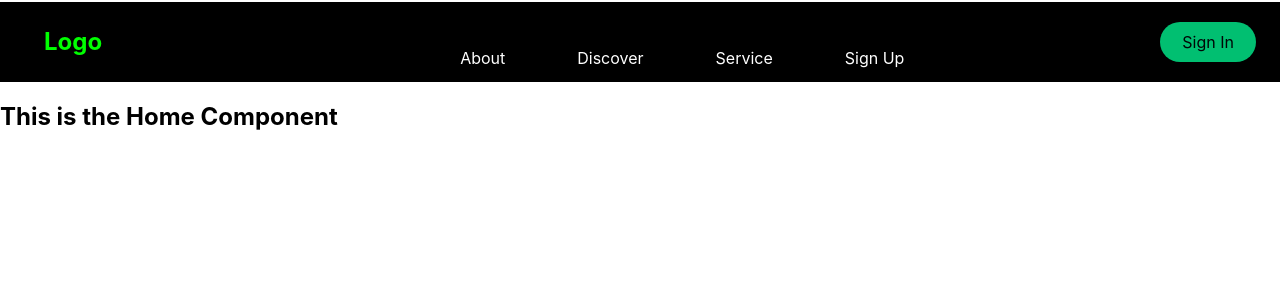
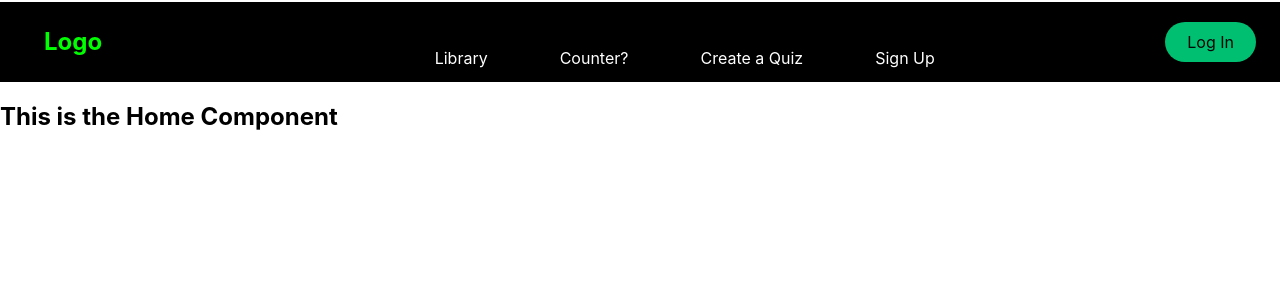
Before and after one commit to flow-state-15/aa_m5_kahoot, a React (Create React App) app in the folder frontend/: page / in a window 1280 px wide. Shown: the top 300 px of the page. Built offline with nearby package versions, Linux system fonts and the light colour scheme.

Commit message:
built navbar styled to rendom colors and such

```diff
--- a/frontend/src/components/Navigation/index.tsx
+++ b/frontend/src/components/Navigation/index.tsx
@@ -18,35 +18,33 @@ export default function Navigation() {
 
     const buttonHandler = (event: React.MouseEvent<HTMLButtonElement>) => {
         event.preventDefault();
-
-        const button: HTMLButtonElement = event.currentTarget;
-        setClickedButton(button.name);
-      };
+        console.log("ADD A TOGGLE")
+    };
 
     return (
         <>
             <Nav>
                 <NavbarContainer>
                     <NavLogo href='/'>Logo</NavLogo>
-                    <MobileIcon onClick={buttonHandler}>
+                    <MobileIcon onClick={(event) => buttonHandler(event as any)}>
                         <FaBars />
                     </MobileIcon>
                     <NavMenu>
                         <NavItem>
-                            <NavLinks href="/about">About</NavLinks>
+                            <NavLinks href="/library">Library</NavLinks>
                         </NavItem>
                         <NavItem>
-                            <NavLinks href="/discover">Discover</NavLinks>
+                            <NavLinks href="/counter">Counter?</NavLinks>
                         </NavItem>
                         <NavItem>
-                            <NavLinks href="/service">Service</NavLinks>
+                            <NavLinks href="/createquiz">Create a Quiz</NavLinks>
                         </NavItem>
                         <NavItem>
                             <NavLinks href="/signup">Sign Up</NavLinks>
                         </NavItem>
                     </NavMenu>
                     <NavBtn>
-                        <NavBtnLink href="/signin">Sign In</NavBtnLink>
+                        <NavBtnLink href="/login">Log In</NavBtnLink>
                     </NavBtn>
                 </NavbarContainer>
             </Nav>
```
